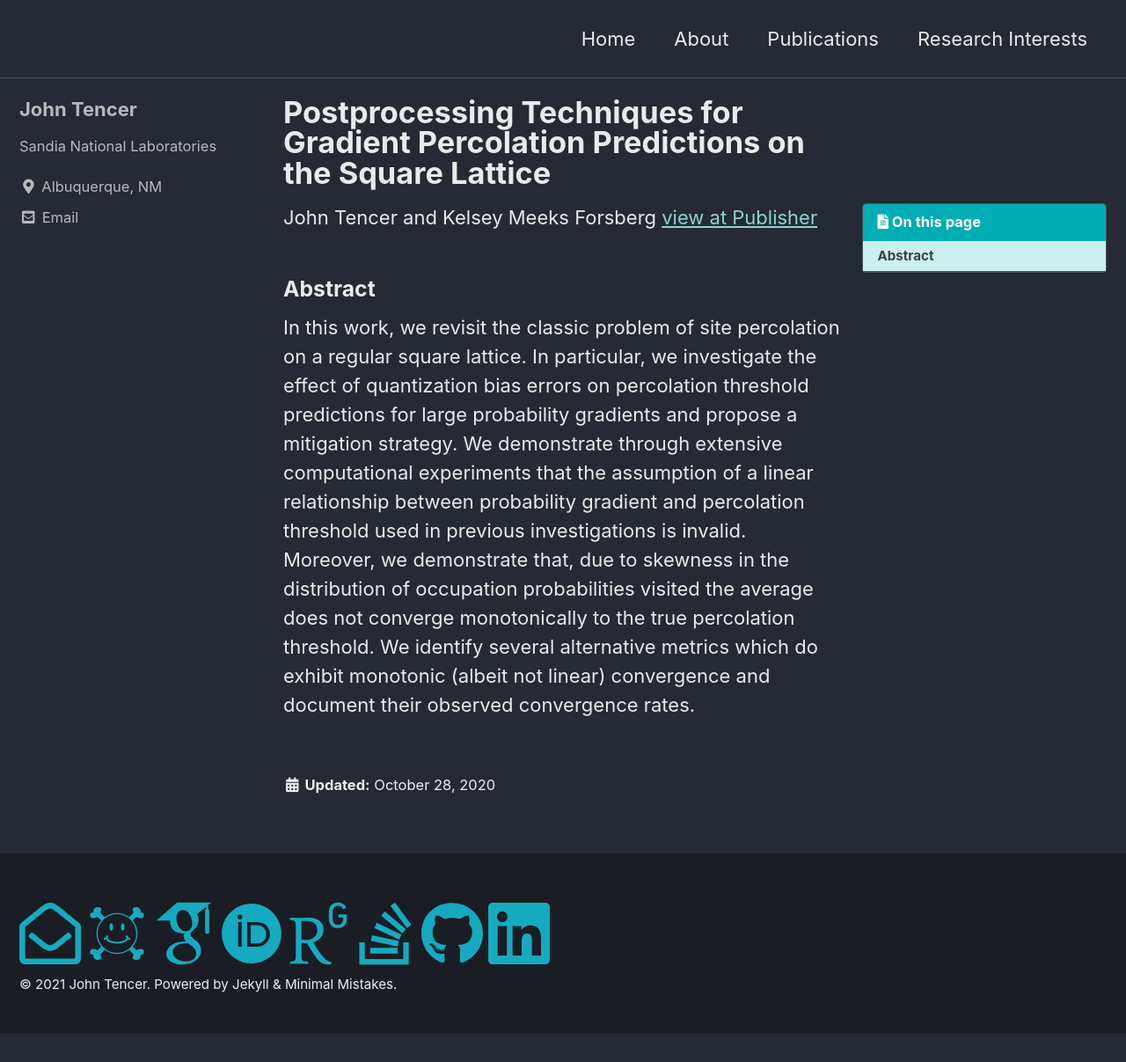
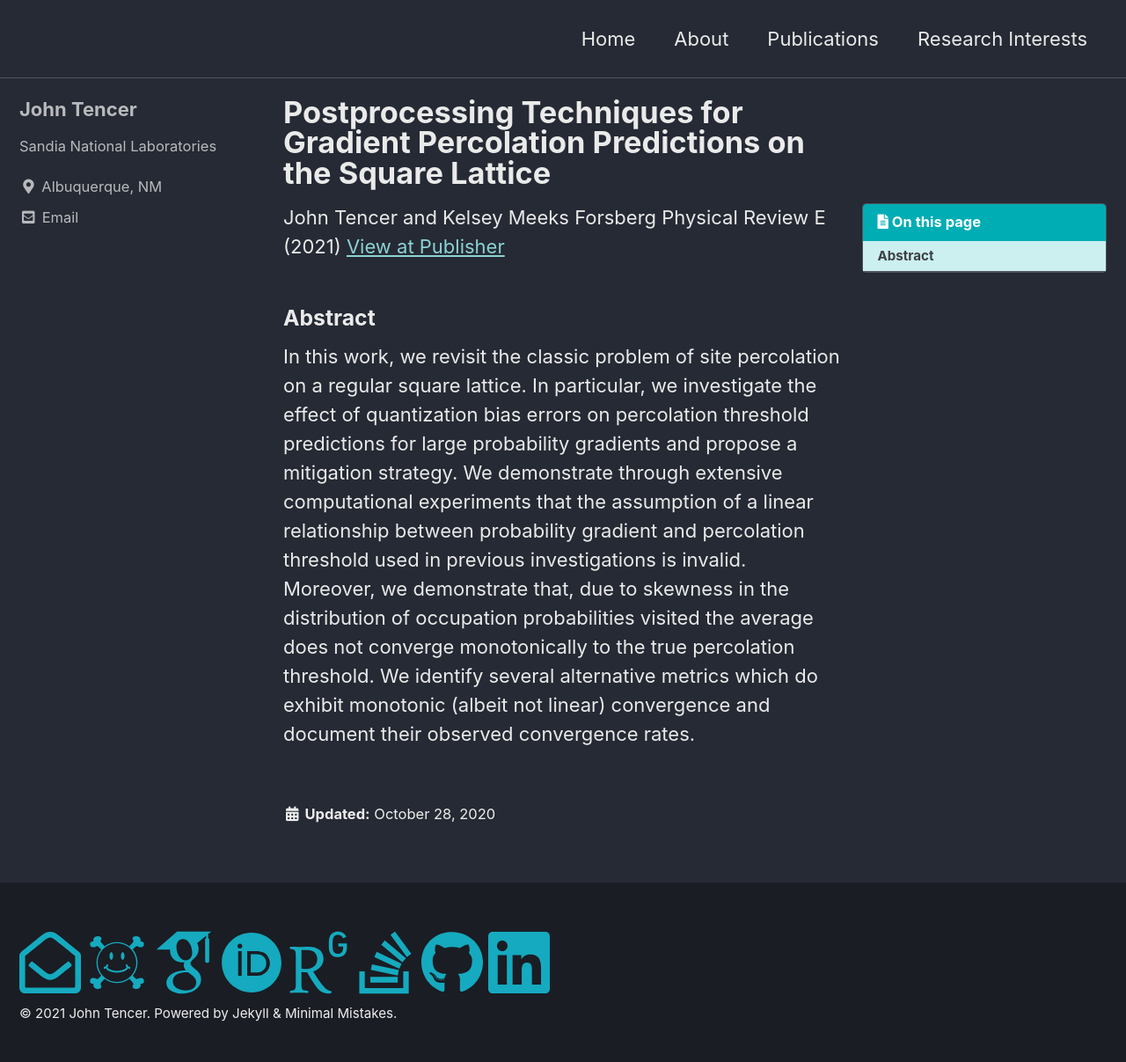
Before and after one commit to jtencer/jtencer.github.io, a Jekyll site: the page built from _pages/PRE2021.md, in a window 1280 px wide. Shown: the whole page at 88% size. Built offline with Jekyll 4.4.1, drawn with Linux system fonts in a browser that asks for light colours; cached includes are drawn as plain includes; before the commit the page ends 1174 px from its top, so only the background shows below that.

```diff
--- a/_pages/PRE2021.md
+++ b/_pages/PRE2021.md
@@ -8,7 +8,8 @@
 ---
 
 John Tencer and Kelsey Meeks Forsberg
-[view at Publisher](https://journals.aps.org/pre/accepted/a6076R2fK991001799f107498953be3431e218a38)
+Physical Review E (2021)
+[View at Publisher](https://journals.aps.org/pre/accepted/a6076R2fK991001799f107498953be3431e218a38)
 
 ### Abstract
 
```
Also changed, not shown: _pages/pubs.md (+1 -1 lines).
